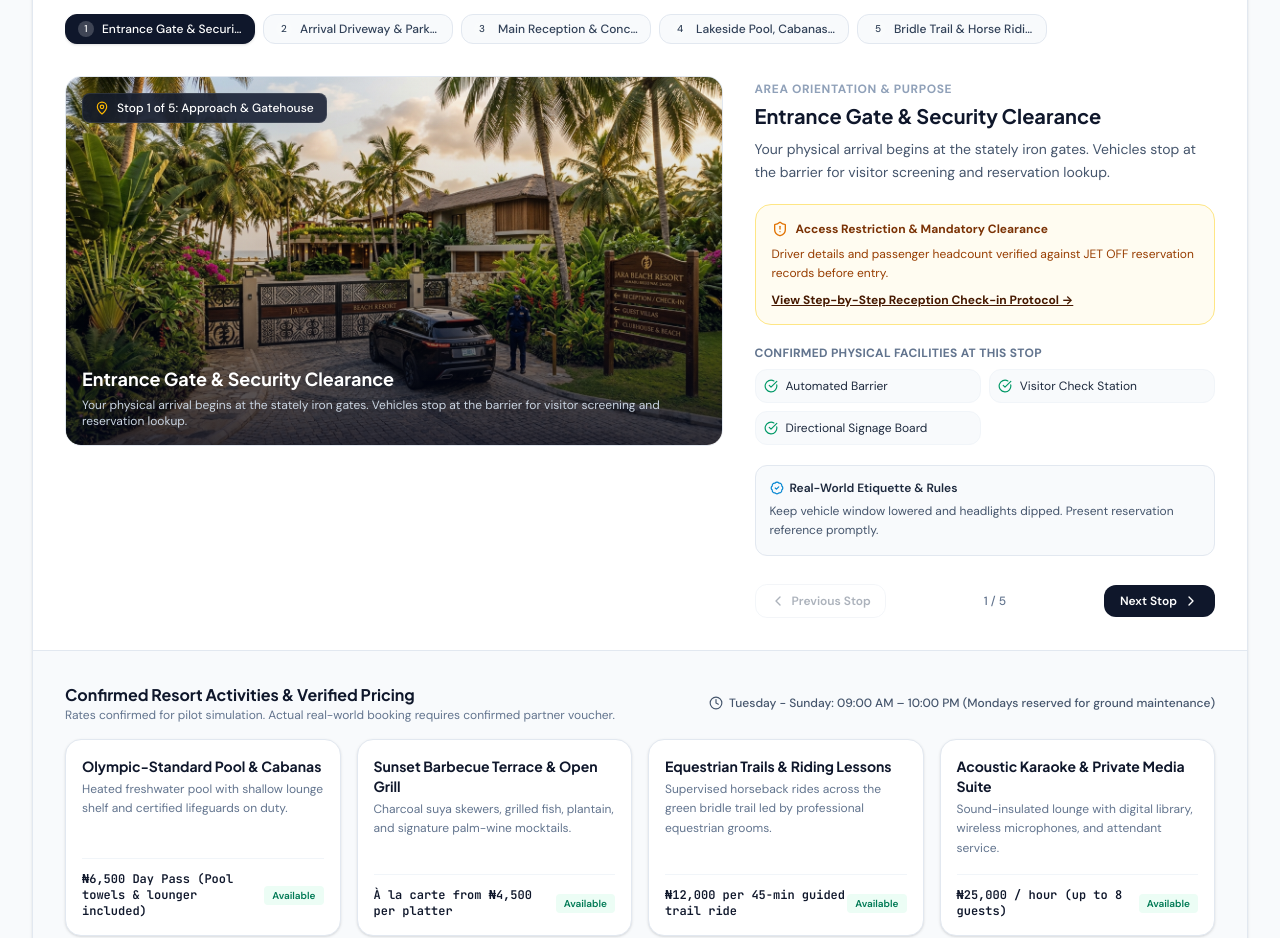
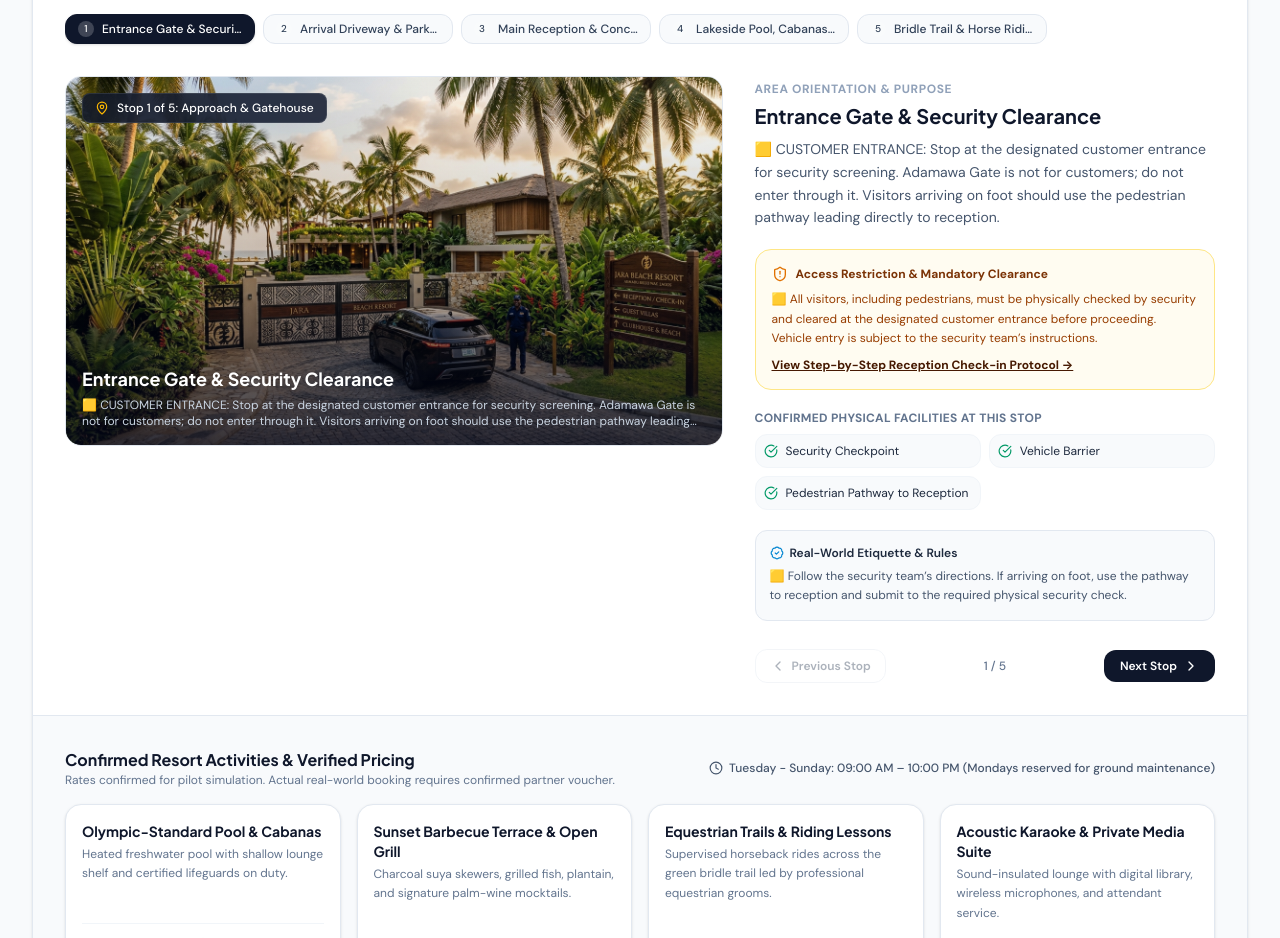
Before and after one commit to ArtwayVince/J-off, a React (Vite) app: page / in a window 1280 px wide. Shown: the part 920-1858 px from the top of the page. Built offline with nearby package versions, Linux system fonts and the light colour scheme.

Commit message:
Update Yuby Resort arrival and security guidance

```diff
--- a/src/data/seedData.ts
+++ b/src/data/seedData.ts
@@ -101,11 +101,11 @@ export const PILOT_RESORT: Destination = {
       area: 'Approach & Gatehouse',
       coordinates: { x: 18, y: 78 },
       photoUrl: '/src/assets/images/hero_yuby_resort_1791922037790.jpg',
-      description: 'Your physical arrival begins at the stately iron gates. Vehicles stop at the barrier for visitor screening and reservation lookup.',
-      receptionRequirement: 'Driver details and passenger headcount verified against JET OFF reservation records before entry.',
-      confirmedFacilities: ['Automated Barrier', 'Visitor Check Station', 'Directional Signage Board'],
-      etiquetteNotes: 'Keep vehicle window lowered and headlights dipped. Present reservation reference promptly.',
-      safetyRule: 'Strict 20 km/h perimeter limit.',
+      description: '🟨 CUSTOMER ENTRANCE: Stop at the designated customer entrance for security screening. Adamawa Gate is not for customers; do not enter through it. Visitors arriving on foot should use the pedestrian pathway leading directly to reception.',
+      receptionRequirement: '🟨 All visitors, including pedestrians, must be physically checked by security and cleared at the designated customer entrance before proceeding. Vehicle entry is subject to the security team’s instructions.',
+      confirmedFacilities: ['Security Checkpoint', 'Vehicle Barrier', 'Pedestrian Pathway to Reception'],
+      etiquetteNotes: '🟨 Follow the security team’s directions. If arriving on foot, use the pathway to reception and submit to the required physical security check.',
+      safetyRule: '🟨 Do not use Adamawa Gate as a customer entrance. No visitor may bypass security screening or reception clearance.'
     },
     {
       id: 'tour_02_driveway',
@@ -113,10 +113,9 @@ export const PILOT_RESORT: Destination = {
       area: 'Main Boulevard',
       coordinates: { x: 34, y: 62 },
       photoUrl: '/src/assets/images/hero_yuby_resort_1791922037790.jpg',
-      description: 'A 200-meter paved approach flanked by royal palm trees guiding guests safely away from service vehicles towards designated parking.',
-      confirmedFacilities: ['Illuminated Walkway', 'Guest Parking Lot A & B', 'Drop-off Rotary'],
-      etiquetteNotes: 'Do not park along the circular turning bay; unload luggage and proceed to parking bays.',
-      verifiedCostNote: 'Complimentary parking for confirmed day visitors and overnight residents.',
+      description: '🟨 Once the entrance barrier is lifted, turn right and follow the driveway to the parking lot. Park in an orderly manner. After alighting, look for the sign directing visitors to reception and follow it. Do not turn right towards the exit-only gate. If a guard is stationed there, ask for directions to reception. All visitors must be cleared at reception before entering the main resort area.',
+      confirmedFacilities: ['Parking Lot', 'Reception Direction Signage', 'Exit-Only Gate'],
+      etiquetteNotes: '🟨 Turn right after the barrier is lifted, park orderly, then follow the reception sign. Do not use the exit-only gate as an entrance. Ask the guard for directions if needed. Proceed into the resort only after reception clearance.'
     },
     {
       id: 'tour_03_reception',
```
